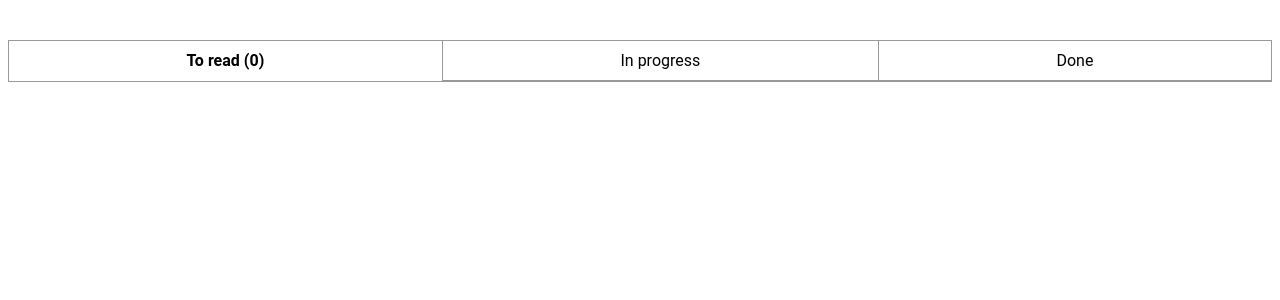
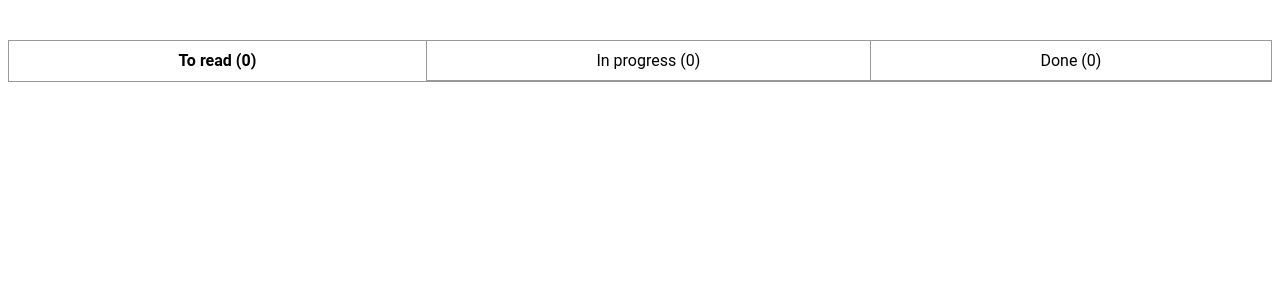
Before and after one commit to Katyusha0901/book-list-test, a React (Create React App) app: page / in a window 1280 px wide. Shown: the top 300 px of the page. Built offline with nearby package versions, Linux system fonts and the light colour scheme; no server answers.

Commit message:
added count of inProgress and done

```diff
--- a/src/App.tsx
+++ b/src/App.tsx
@@ -52,6 +52,22 @@ export class App extends React.Component<{}, State> {
       newUrl.searchParams.set("tab", tab);
       this.setState({ currentTab: tab });
     }
+
+    if (!localStorage.getItem("booksInProgress")) {
+      localStorage.setItem("booksInProgress", "[]");
+    }
+    const storedBooksInProgress: string[] = JSON.parse(
+      localStorage.getItem("booksInProgress") as string
+    );
+    this.setState({ booksInProgressIds: new Set(storedBooksInProgress) });
+
+    if (!localStorage.getItem("booksDone")) {
+      localStorage.setItem("booksDone", "[]");
+    }
+    const storedBooksDone: string[] = JSON.parse(
+      localStorage.getItem("booksDone") as string
+    );
+    this.setState({ booksDoneIds: new Set(storedBooksDone) });
   }
 
   changeTab = (tab: Tab) => {
@@ -109,8 +125,11 @@ export class App extends React.Component<{}, State> {
   };
 
   render() {
-    const { currentTab, allBooks } = this.state;
+    const { currentTab, allBooks, booksInProgressIds, booksDoneIds } =
+      this.state;
     const toReadCount = allBooks.filter((book) => !book.moved).length;
+    const inProgressCount = booksInProgressIds.size;
+    const doneCount = booksDoneIds.size;
 
     let moveBook = this.startBook;
     if (currentTab === "inprogress") {
@@ -125,6 +144,8 @@ export class App extends React.Component<{}, State> {
           currentTab={currentTab}
           changeTab={this.changeTab}
           toRead={toReadCount}
+          inProgress={inProgressCount}
+          done={doneCount}
         />
         <Filter />
         <Books />
--- a/src/components/Header.tsx
+++ b/src/components/Header.tsx
@@ -6,11 +6,17 @@ interface Props {
   currentTab: Tab;
   changeTab: (tab: Tab) => void;
   toRead: number;
-  //   inProgress: number;
-  //   done: number;
+  inProgress: number;
+  done: number;
 }
 
-export const Header: React.FC<Props> = ({ currentTab, changeTab, toRead }) => {
+export const Header: React.FC<Props> = ({
+  currentTab,
+  changeTab,
+  toRead,
+  inProgress,
+  done,
+}) => {
   const toReadClassName =
     "navbar__item" + (currentTab === "toread" ? " navbar__item_active" : "");
   const inProgressClassName =
@@ -28,10 +34,10 @@ export const Header: React.FC<Props> = ({ currentTab, changeTab, toRead }) => {
         className={inProgressClassName}
         onClick={() => changeTab("inprogress")}
       >
-        In progress <span className="navbar__count"></span>
+        In progress <span className="navbar__count">({inProgress})</span>
       </div>
       <div className={doneClassName} onClick={() => changeTab("done")}>
-        Done <span className="navbar__count"></span>
+        Done <span className="navbar__count">({done})</span>
       </div>
     </nav>
   );
```
